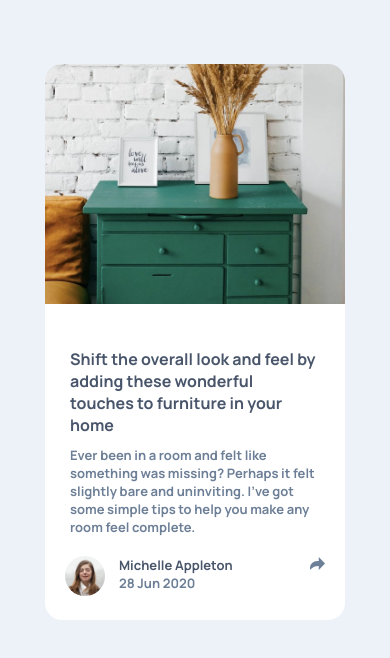
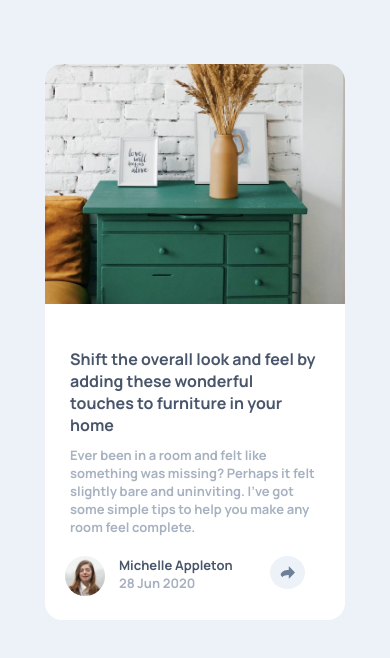
Before and after one commit to AngelosEconomopoulos/frontendmentor, a plain HTML site: page index.html in a window 390 px wide. Drawn offline with Linux system fonts and the light colour scheme.

Commit message:
final mobile version

```diff
--- a/styles.css
+++ b/styles.css
@@ -29,9 +29,11 @@ h3{
     font-size: 13px;
     color: hsl(214, 17%, 51%);
     padding: 0 25px 20px 25px;
+    opacity: 0.6;
 }
 .person > .tag > h4:nth-child(2){
     color: hsl(214, 17%, 51%);
+    opacity: 0.6;
 }
 
 .card{
@@ -78,3 +80,14 @@ h3{
 .tag{
     padding-left: 14px;
 }
+
+.btm-side > .icon > img{
+    padding: 10px 10px;
+    background-color: hsl(210, 46%, 95%);
+    border-radius: 50%;
+}
+
+.btm-side > .icon{
+    padding-right: 20px;
+    width: 100%;
+}
```
